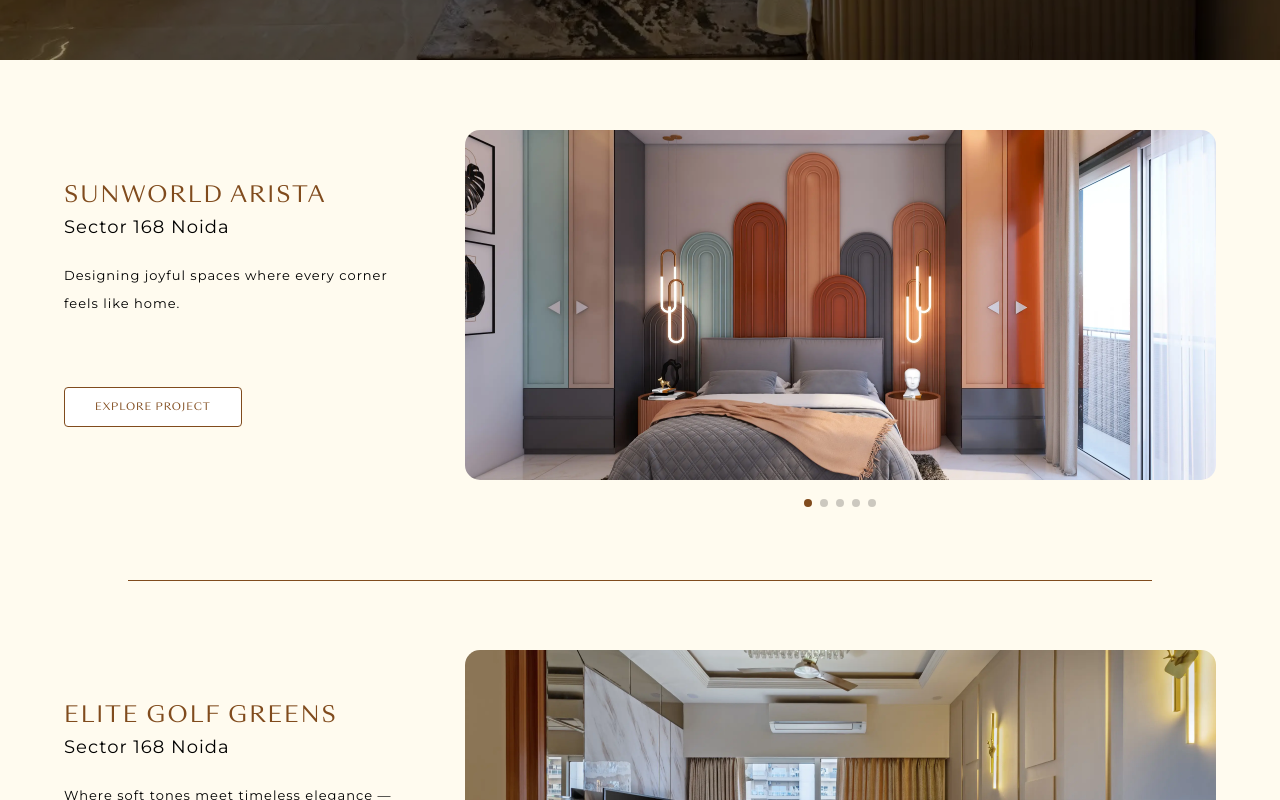
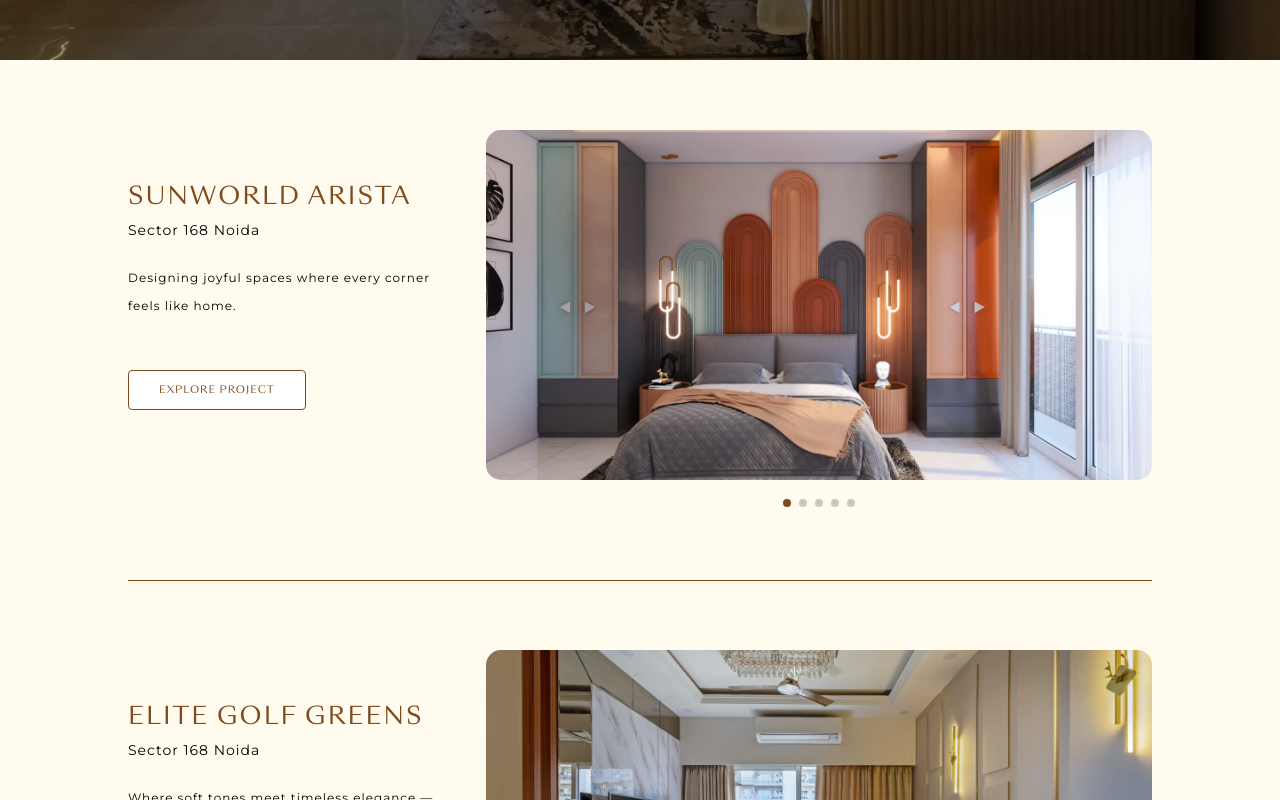
Before and after one commit to Kuldeep-111/liv-interio, a Next.js app: page /projects in a window 1280 px wide. Shown: the part 740-1540 px from the top of the page. Built offline with nearby package versions, Linux system fonts and the light colour scheme.

Commit message:
projects

```diff
--- a/src/components/utilities/Pera.jsx
+++ b/src/components/utilities/Pera.jsx
@@ -2,7 +2,7 @@
 
 const Pera = ({ children, className = '' }) => {
   return (
-    <p className={`text-[13px] text-center md:text-left tracking-[1px] font-montserrat text-[#000] leading-[24px] md:leading-[28px] ${className}`}>
+    <p className={`text-[13px] 2xl:text-[13px] text-center md:text-left tracking-[1px] font-montserrat text-[#000] leading-[24px] md:leading-[28px] ${className}`}>
       {children}
     </p>
   )
--- a/src/pages/projects.jsx
+++ b/src/pages/projects.jsx
@@ -177,17 +177,17 @@
           key={item.title}
           className="relative before:absolute before:bottom-0 before:left-[10%] before:w-[80%] before:h-[0.5px] before:bg-[var(--text-primary)]"
         >
-          <Container className="lg:!w-[90%]">
+          <Container className="lg:!w-[80%]">
             <div className="grid grid-cols-1 md:grid-cols-12 gap-[30px] md:gap-[50px]">
               <div className="md:col-span-4">
-                <Heading className="uppercase mt-[0px] md:mt-[50px] md:!text-[22px]">
+                <Heading className="uppercase mt-[0px] md:mt-[50px] md:!text-[24px]">
                   {item.title}
                 </Heading>
-                <Pera className="md:text-[18px] mb-[10px] md:!mb-[20px] capitalize">{item.location}</Pera>
-                <Pera>{item.desc}</Pera>
+                <Pera className="text-[14px] mb-[10px] md:!mb-[20px] capitalize">{item.location}</Pera>
+                <Pera className="!text-[12px] 2xl:!text-[13px]">{item.desc}</Pera>
                 <Button
                   href="/project"
-                  className="bg-white mt-[30px] md:mt-[70px] w-fit block text-[var(--text-primary)]"
+                  className="bg-white mt-[30px] md:mt-[50px] 2xl:mt-[70px] w-fit block text-[var(--text-primary)]"
                   onOpen={openModal}
                   button={true}
                 >
@@ -214,7 +214,7 @@
                         }}
                       >
                         {img.type === "video" ? (
-                          <div className="relative w-full h-[300px] md:h-[350px] 2xl:h-[450px] rounded-[15px] overflow-hidden">
+                          <div className="relative w-full h-[300px] md:h-[400px] 2xl:h-[450px] rounded-[15px] overflow-hidden">
                             <video
                               src={img.src}
                               poster={img.poster}
```
